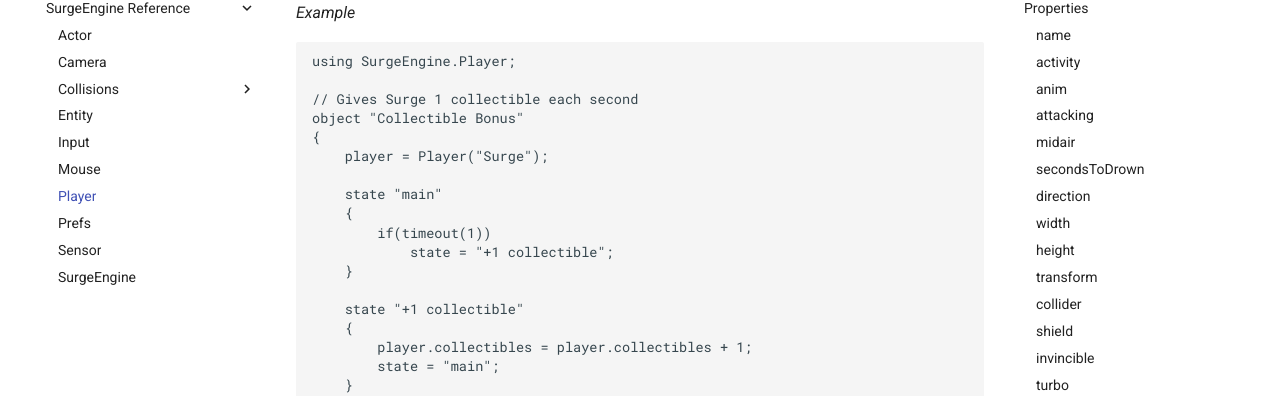
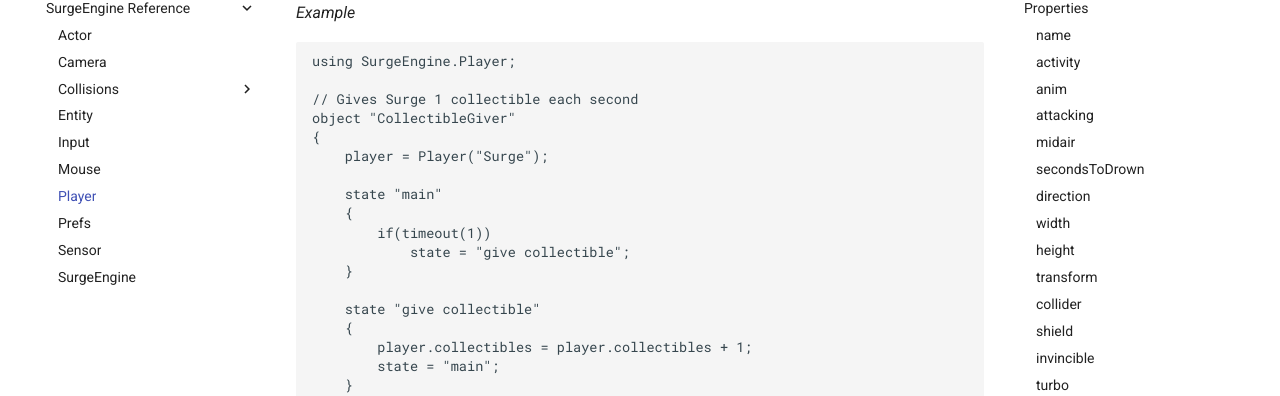
Before and after one commit to alemart/surgescript, an MkDocs documentation site: the page built from docs/engine/player.md, in a window 1280 px wide and 900 px high, scrolled down 464 px. Shown: the part 208-604 px from the top of the window. Built offline with MkDocs 1.6.1 and Material for MkDocs 9.7.7, drawn with Linux system fonts in a browser that asks for light colours; old or Windows-style settings are respelled for this version of MkDocs; some of the changed text lies outside the part shown.

Commit message:
Cosmetic changes

```diff
--- a/docs/engine/player.md
+++ b/docs/engine/player.md
@@ -26,17 +26,17 @@ A Player object.
 using SurgeEngine.Player;
 
 // Gives Surge 1 collectible each second
-object "Collectible Bonus"
+object "CollectibleGiver"
 {
     player = Player("Surge");
 
     state "main"
     {
         if(timeout(1))
-            state = "+1 collectible";
+            state = "give collectible";
     }
 
-    state "+1 collectible"
+    state "give collectible"
     {
         player.collectibles = player.collectibles + 1;
         state = "main";
```
